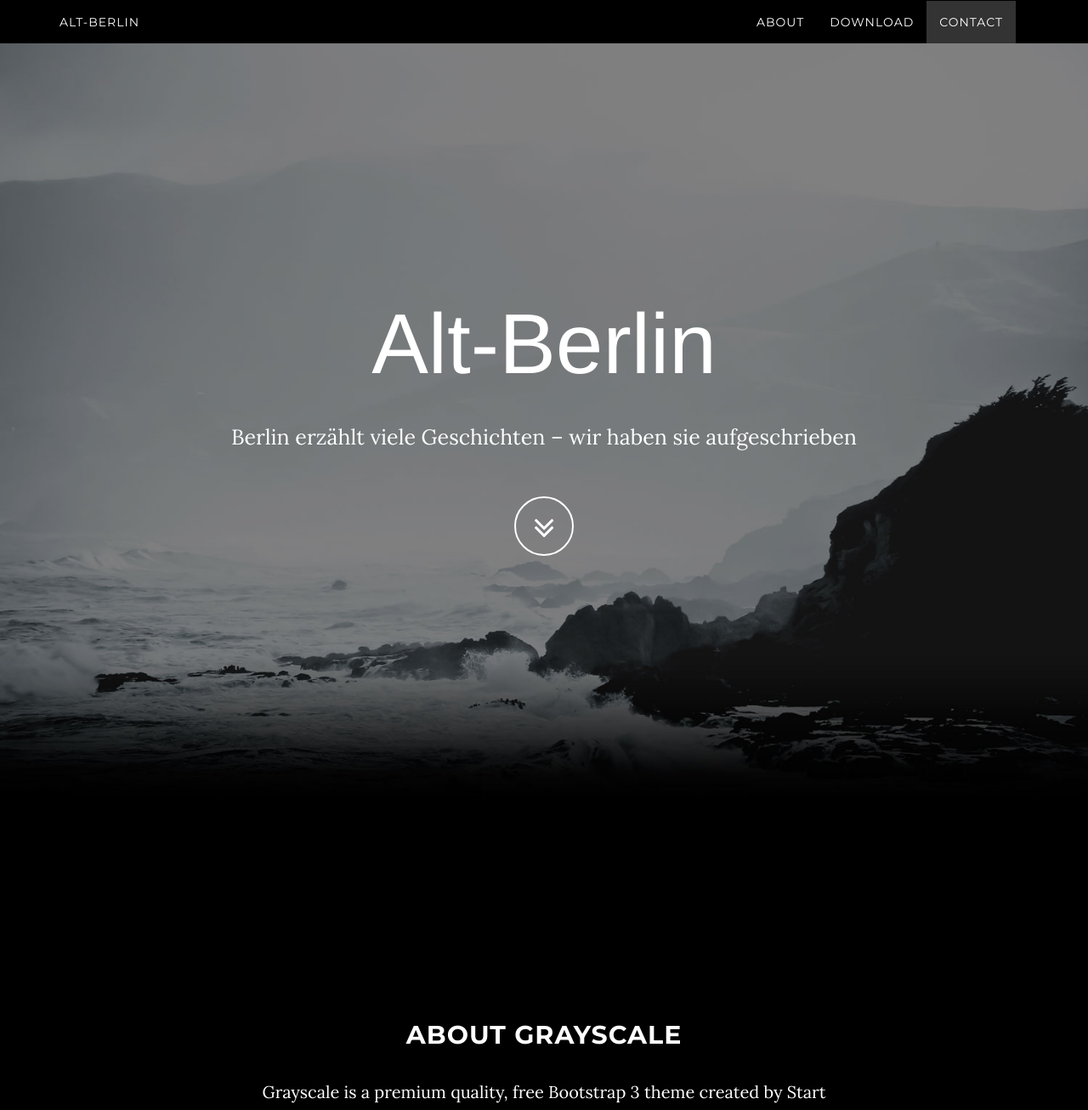
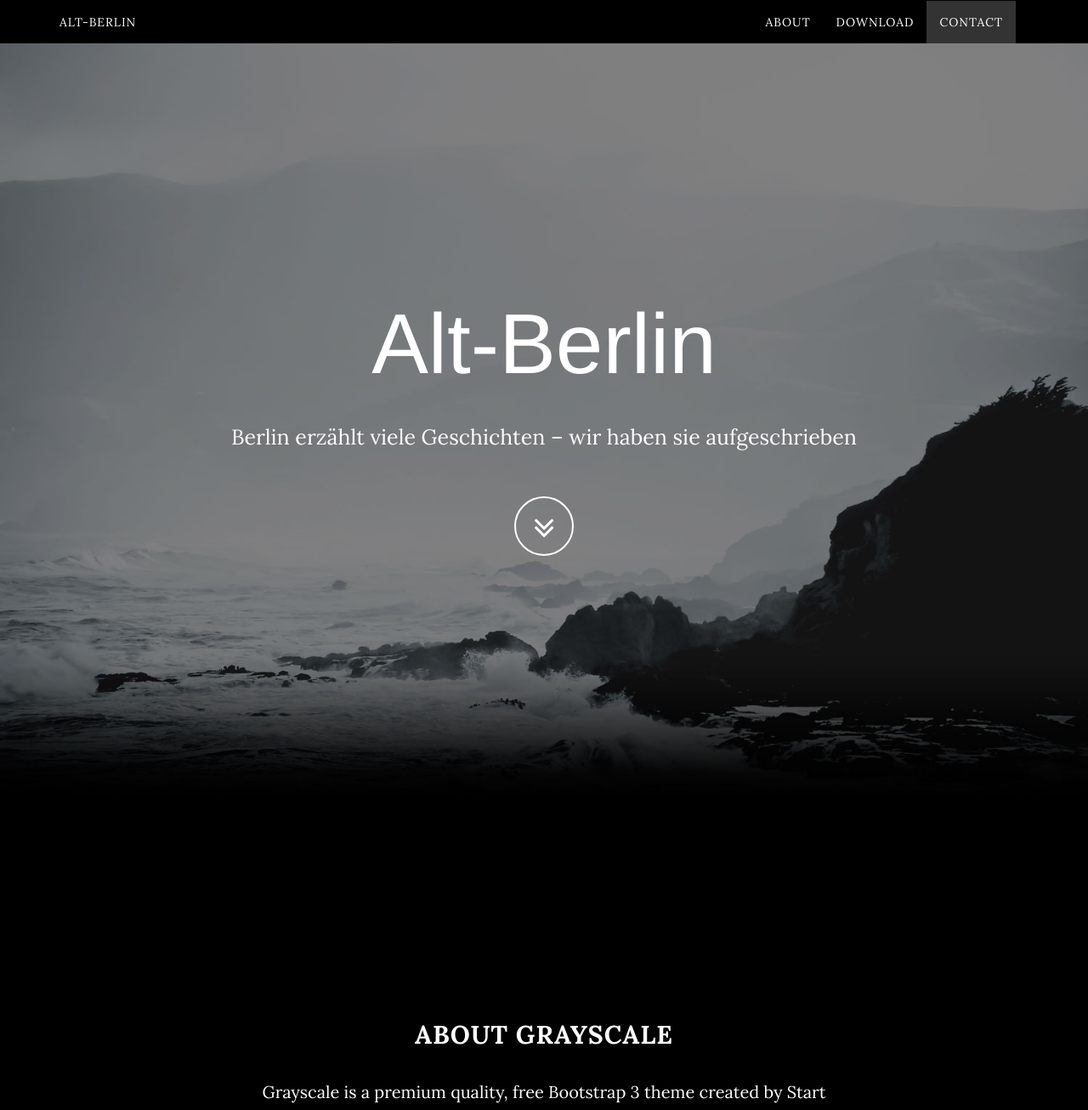
Before and after one commit to Alt-Berlin/altberlin-web, a Jekyll site: the page built from index.html, in a window 1280 px wide. Shown: the top 1306 px of the page at 85% size. Built offline with Jekyll 4.4.1, drawn with Linux system fonts in a browser that asks for light colours; nearby versions of some CDN libraries; some web fonts are replaced; Markdown is read by kramdown in place of the engine named in the settings.

Commit message:
Title and font tweaks

```diff
--- a/css/grayscale.css
+++ b/css/grayscale.css
@@ -23,7 +23,7 @@
 h6 {
     margin: 0 0 35px;
     text-transform: uppercase;
-    font-family: Montserrat,"Helvetica Neue",Helvetica,Arial,sans-serif;
+    font-family: Lora,"Helvetica Neue",Helvetica,Arial,sans-serif;
     font-weight: 700;
     letter-spacing: 1px;
 }
@@ -63,7 +63,7 @@
     margin-bottom: 0;
     border-bottom: 1px solid rgba(255,255,255,.3);
     text-transform: uppercase;
-    font-family: Montserrat,"Helvetica Neue",Helvetica,Arial,sans-serif;
+    font-family: Lora,"Helvetica Neue",Helvetica,Arial,sans-serif;
     background-color: #000;
 }
 
@@ -280,7 +280,7 @@
 
 .btn {
     text-transform: uppercase;
-    font-family: Montserrat,"Helvetica Neue",Helvetica,Arial,sans-serif;
+    font-family: Lora,"Helvetica Neue",Helvetica,Arial,sans-serif;
     font-weight: 400;
     -webkit-transition: all .3s ease-in-out;
     -moz-transition: all .3s ease-in-out;
--- a/index.html
+++ b/index.html
@@ -10,7 +10,7 @@
     <meta name="description" content="">
     <meta name="author" content="">
 
-    <title>Grayscale - Free One Page Theme for Bootstrap 3</title>
+    <title>{{ site.name }} - {{ site.headline }}</title>
 
     <!-- Bootstrap Core CSS -->
     <link href="http://netdna.bootstrapcdn.com/bootstrap/3.0.3/css/bootstrap.min.css" rel="stylesheet" type="text/css">
```
